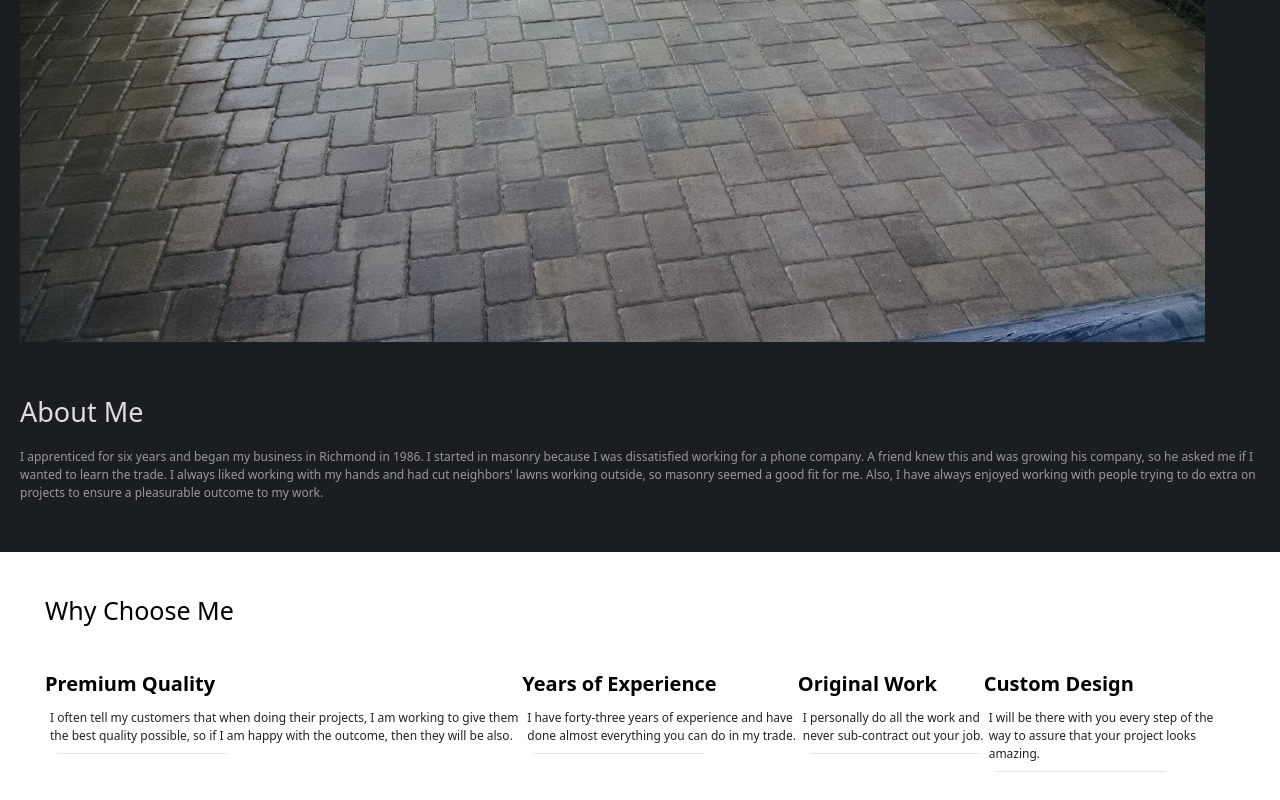
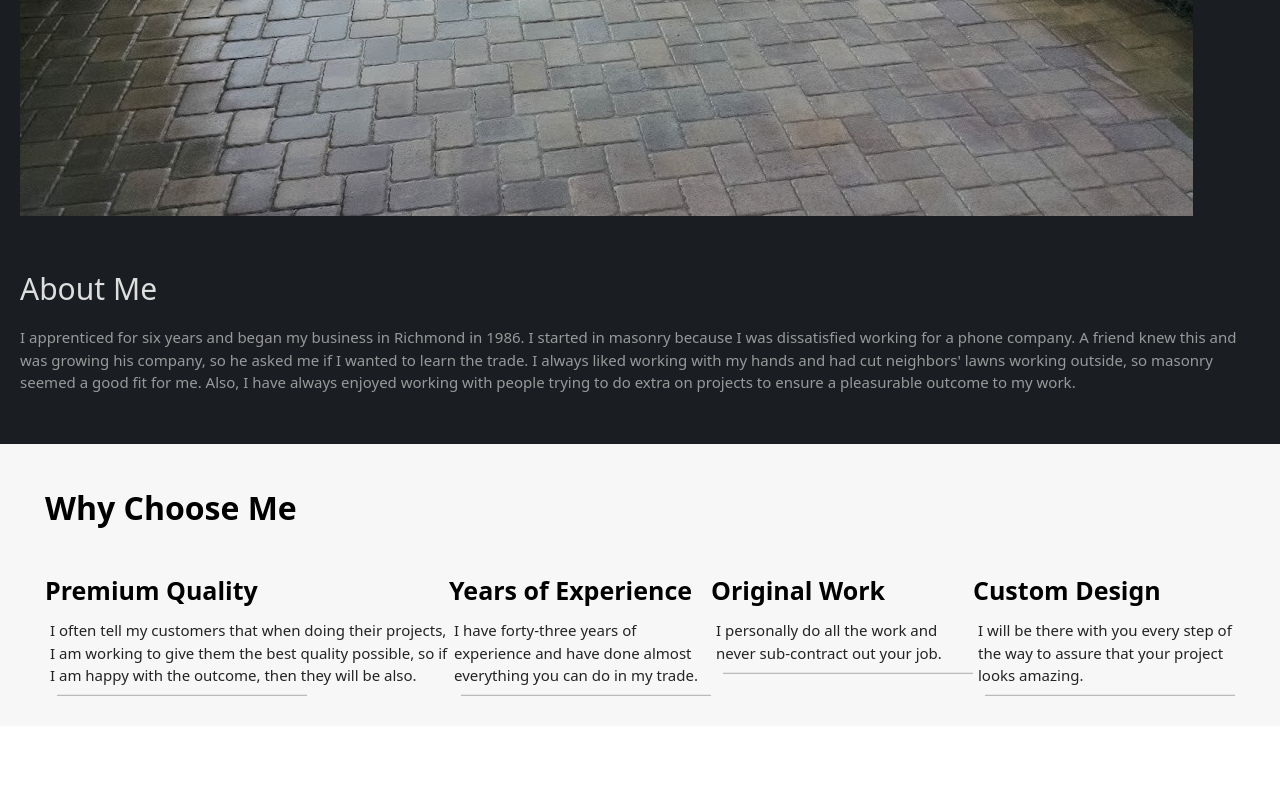
Before and after one commit to i-palmer/Homfa-Masonry-Website, a React (Vite) app: page / in a window 1280 px wide. Shown: the part 462-1262 px from the top of the page. After the commit the page ends 1213 px from the top, so only its background shows below. Built offline with nearby package versions, Linux system fonts and the light colour scheme.

Commit message:
Add files via upload

```diff
--- a/src/Components/AboutMe.jsx
+++ b/src/Components/AboutMe.jsx
@@ -5,13 +5,13 @@ export default function AboutMe() {
         <div className="text-[#F8F8F8] pl-[20px] pb-[50px]">
             <div className="flex flex-col lg:flex-row">
                 <div className="mr-[20px]">
-                    <h1 className="text-[30px] text-white mb-[35px] leading-9">
+                    <h1 className="text-[35px] text-white mb-[35px] leading-9">
                         I am Larry Hofma and have been a mason since 1980.
                     </h1>
                     <img className=" rounded-t-[20px]"
-                    src="../Images\IMG_20151023_164855637.jpg"/>
-                    <h1 className="mt-[50px] text-[27px] text-[#DEDEDE]">About Me</h1>
-                    <p className="mt-[15px] text-[12px] text-[#999999]">
+                    src="/IMG_20151023_164855637.jpg"/>
+                    <h1 className="mt-[50px] text-[30px] text-[#DEDEDE]">About Me</h1>
+                    <p className="mt-[15px] text-[15px] text-[#999999]">
                         I apprenticed for six years and began my business in Richmond
                         in 1986. I started in masonry because I was dissatisfied working for a phone company.
                         A friend knew this and was growing his company, so he  asked me if I wanted to learn
--- a/src/Components/App.jsx
+++ b/src/Components/App.jsx
@@ -6,7 +6,7 @@ import Navbar from './Navbar'
 
 export default function App() {
   return (
-    <div className="mb-[25px]">
+    <div className="mb-[25px] bg-[#F7F7F7]">
       <div className="bg-[#1A1E23]">
         <Navbar/>
         <AboutMe/>
--- a/src/Components/ChooseMe.jsx
+++ b/src/Components/ChooseMe.jsx
@@ -4,39 +4,39 @@ import React from "react"
 export default function ChooseMe() {
     return (
         <div className="px-[45px]">
-            <h1 className="text-[25px] font-medium mt-[40px] mb-[40px]">Why Choose Me</h1>
+            <h1 className="text-[32px] font-semibold mt-[40px] mb-[40px]">Why Choose Me</h1>
             <div className=".border">
             <div className="flex flex-col md:flex-row">
                 <div className="mb-[30px]">
-                    <h4 className="text-[20px] font-semibold mb-[10px]">Premium Quality</h4>
-                    <p className="text-[12px] text-[#232323] mb-[7.5px] ml-[5px]">
+                    <h4 className="text-[25px] font-semibold mb-[10px]">Premium Quality</h4>
+                    <p className="text-[15px] text-[#232323] font-medium mb-[7.5px] ml-[5px]">
                         I often tell my customers that when doing their projects, I am working to give them
                         the best quality possible, so if I am happy with the outcome, then they will be also.
                     </p>
-                    <hr className="w-[170px] ml-[12px]"></hr>
+                    <hr className="w-[250px] bg-[#BBBBBB] h-[2px] ml-[12px]"></hr>
                 </div>
                 <div className="mb-[30px]">
-                    <h4 className="text-[20px] font-semibold mb-[10px]">Years of Experience</h4>
-                    <p className="text-[12px] text-[#232323] mb-[7.5px] ml-[5px]">
+                    <h4 className="text-[25px] font-semibold mb-[10px]">Years of Experience</h4>
+                    <p className="text-[15px] text-[#232323] font-medium mb-[7.5px] ml-[5px]">
                         I have forty-three years of experience and have done almost everything you can
                         do in my trade.
                     </p>
-                    <hr className="w-[170px] ml-[12px]"></hr>
+                    <hr className="w-[250px] bg-[#BBBBBB] h-[2px] ml-[12px]"></hr>
                 </div>
                 <div className="mb-[30px]">
-                    <h4 className="text-[20px] font-semibold mb-[10px]">Original Work</h4>
-                    <p className="text-[12px] text-[#232323] mb-[7.5px] ml-[5px]">
+                    <h4 className="text-[25px] font-semibold mb-[10px]">Original Work</h4>
+                    <p className="text-[15px] text-[#232323] font-medium mb-[7.5px] ml-[5px]">
                         I personally do all the work and never sub-contract out your job.
                     </p>
-                    <hr className="w-[170px] ml-[12px]"></hr>
+                    <hr className="w-[250px] bg-[#BBBBBB] h-[2px] ml-[12px]"></hr>
                 </div>
                 <div className="mb-[30px]">
-                    <h4 className="text-[20px] font-semibold mb-[10px]">Custom Design</h4>
-                    <p className="text-[12px] text-[#232323] mb-[7.5px] ml-[5px]">
+                    <h4 className="text-[25px] font-semibold mb-[10px]">Custom Design</h4>
+                    <p className="text-[15px] text-[#232323] font-medium mb-[7.5px] ml-[5px]">
                         I will be there with you every step of the way to assure
                         that your project looks amazing.
                     </p>
-                    <hr className="w-[170px] ml-[12px]"></hr>
+                    <hr className="w-[250px] bg-[#BBBBBB] h-[2px] ml-[12px]"></hr>
                 </div>
             </div>
             </div>
--- a/src/Components/Navbar.jsx
+++ b/src/Components/Navbar.jsx
@@ -7,7 +7,7 @@ export default function Navbar() {
             <div className="pl-[20px] h-[45px] flex items-center">
                 <img
                     className="w-[100px]"
-                    src="Images\hofma-masonry-low-resolution-logo-color-on-transparent-background.png"
+                    src="/hofma-masonry-low-resolution-logo-color-on-transparent-background.png"
                     />
             </div>
             <hr className="h-[1px] bg-[#363636] border-0"/>
```
